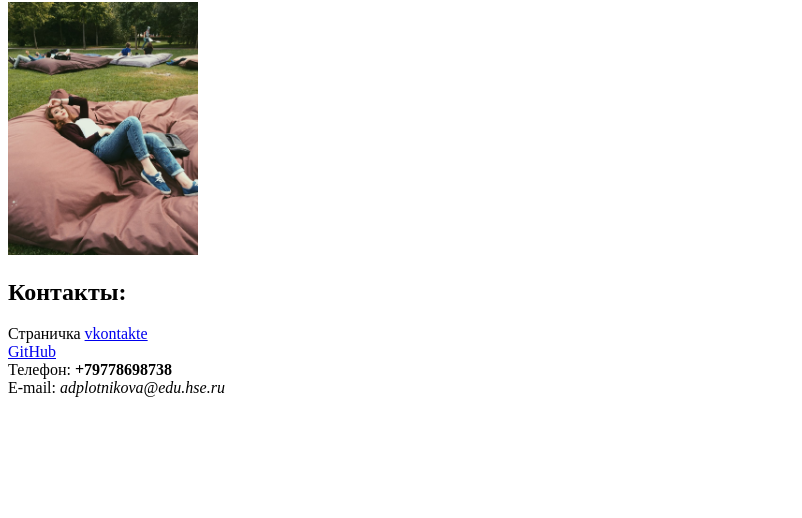
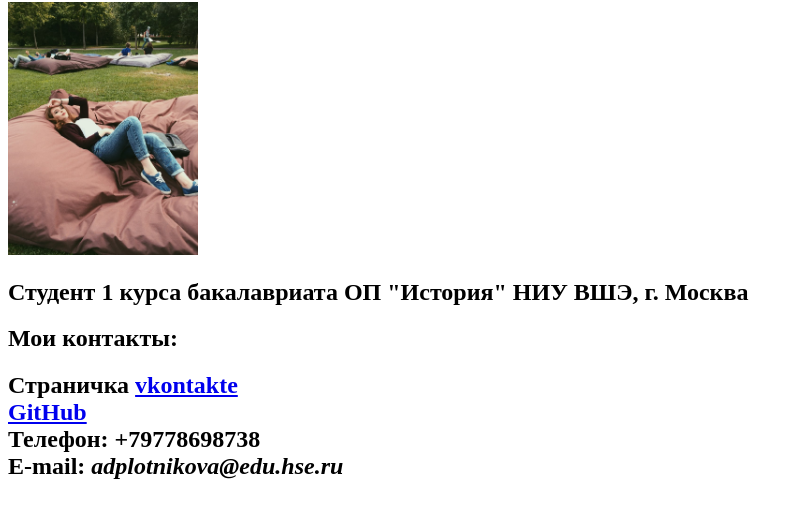
Before and after one commit to adplotnikova/adplotnikova.github.io, a plain HTML site: page index.html in a window 1280 px wide. Shown: the part 78-596 px from the top of the page, without its empty margins (0-802 px from the left). Drawn offline with Linux system fonts and the light colour scheme.

Commit message:
My personal page

```diff
--- a/index.html
+++ b/index.html
@@ -8,8 +8,9 @@
 <left><h1>Аня Плотникова</h1></left>
 <left><img alt="Это я" width="15%" src="me.jpg"></left>
 <br/>
-<h2>Контакты:</h2>
-Страничка <a href=https://vk.com/id167385966/>vkontakte</a>
+<h2>Студент 1 курса бакалавриата ОП "История" НИУ ВШЭ, г. Москва</h2>
+<h2>Мои контакты:<h2>
+Страничка <a href=https://vk.com/id167385966>vkontakte</a>
 <br/>
 <a href=https://github.com/adplotnikova>GitHub</a>
 <br/>
```
